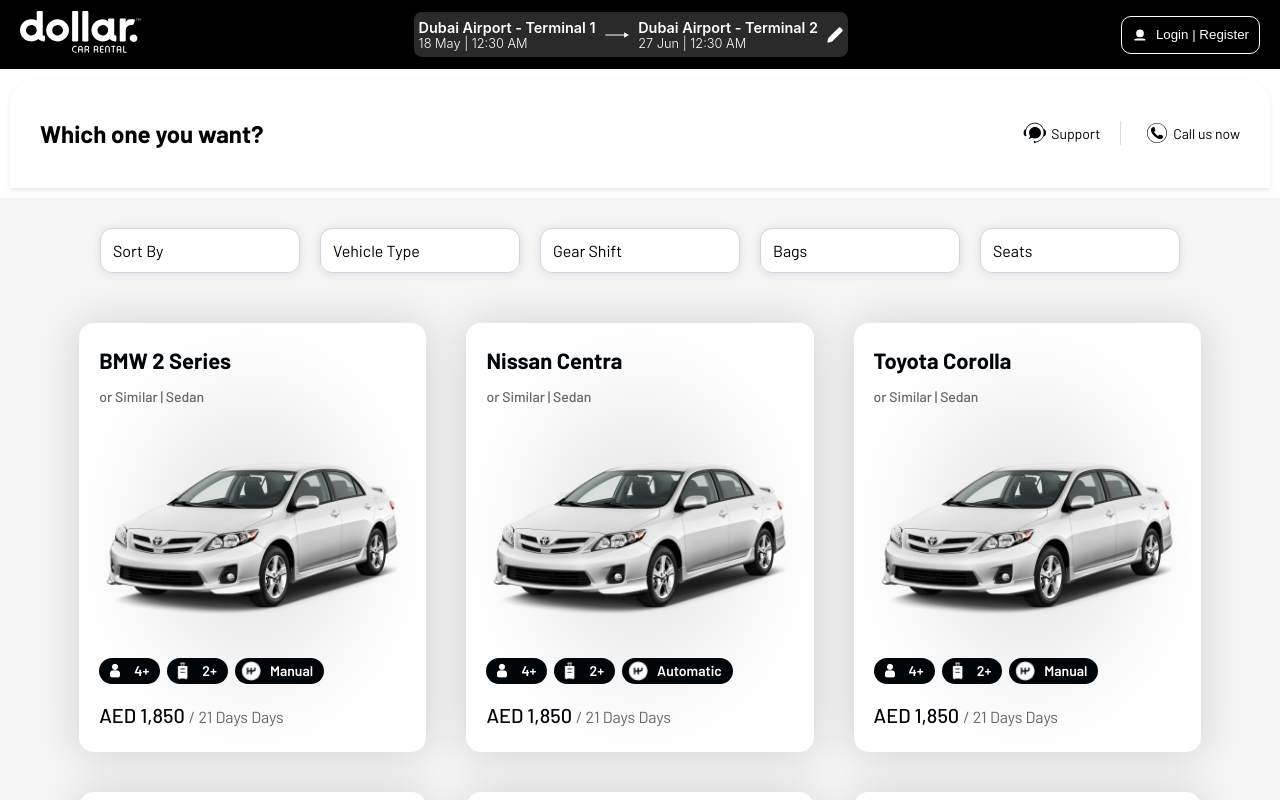
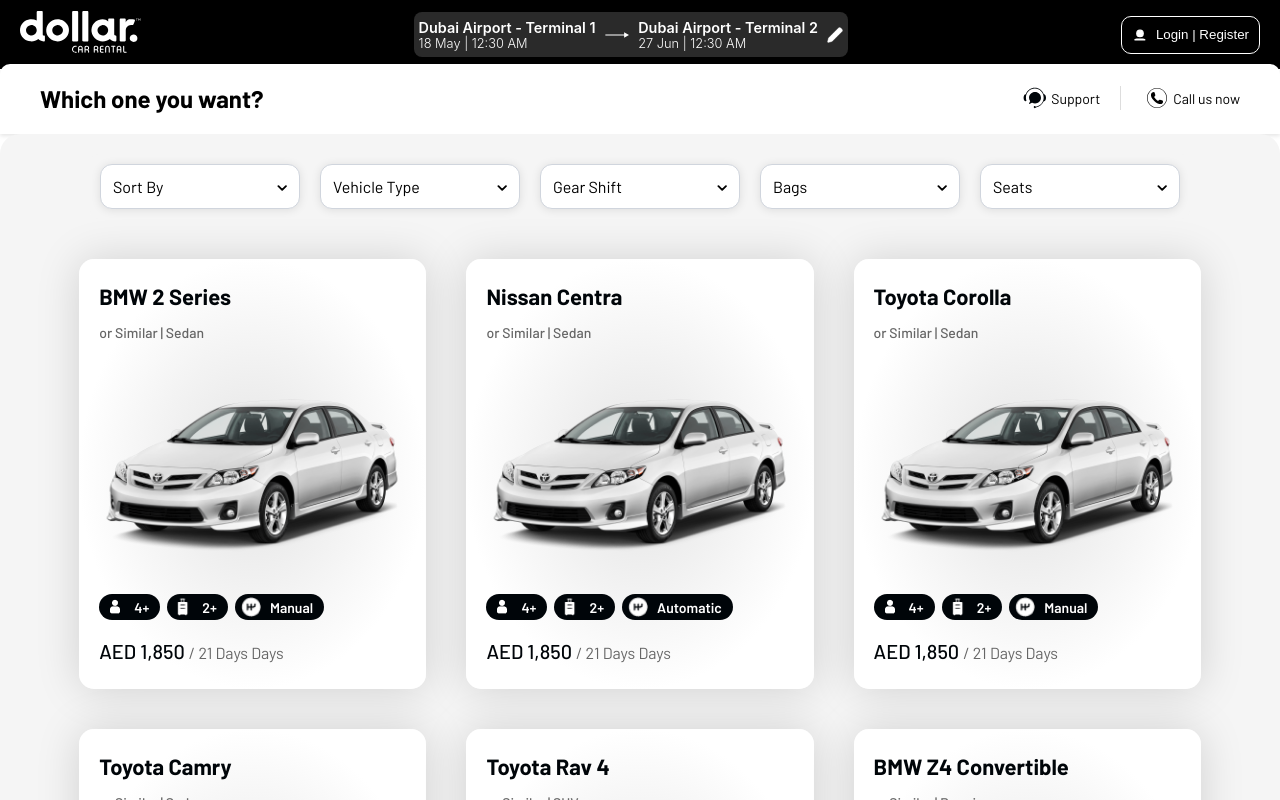
Before and after one commit to amrishkhan05/dollar-car-rental, a React (Create React App) app: page / in a window 1280 px wide. Shown: the top 800 px of the page. Built offline with nearby package versions, Linux system fonts and the light colour scheme.

Commit message:
Refactor dropdown styling and section component layout

```diff
--- a/src/components/DropDown/Dropdown.css
+++ b/src/components/DropDown/Dropdown.css
@@ -41,7 +41,9 @@
 .dropdown-header.selected .dropdown-arrow img {
   filter: invert(0);
 }
-
+.dropdown-header.unselected .dropdown-arrow img {
+  filter: invert(1);
+}
 .dropdown-menu {
   position: absolute;
   top: 100%;
--- a/src/components/DropDown/Dropdown.jsx
+++ b/src/components/DropDown/Dropdown.jsx
@@ -32,7 +32,9 @@
   return (
     <div className="dropdown">
       <div
-        className={`dropdown-header ${selectedOption ? "selected" : ""}`}
+        className={`dropdown-header ${
+          selectedOption ? "selected" : "unselected"
+        }`}
         onClick={toggleDropdown}
       >
         {getDisplayValue()}
--- a/src/components/Section/Section.css
+++ b/src/components/Section/Section.css
@@ -5,11 +5,13 @@
 .section-component {
   background: #ffffff;
   font-family: "Barlow", sans-serif;
-  padding: 20px 0;
-  margin: 10px;
-  border-radius: 25px 25px 0 0;
+  padding-bottom: 20px;
+  margin-top: -5px;
+  border-top-left-radius: 10px;
+  border-top-right-radius: 10px;
   position: relative;
   overflow: hidden;
+  height: 50px;
   box-shadow: 0 2px 4px rgba(0, 0, 0, 0.1);
 }
 
@@ -48,6 +50,7 @@
   display: flex;
   align-items: center;
   font-size: 14px;
+  cursor: pointer;
 }
 
 .action-item span:first-child {
--- a/src/components/footer/Footer.css
+++ b/src/components/footer/Footer.css
@@ -6,9 +6,10 @@
   background: #f8f8f8;
   font-family: "Barlow", sans-serif;
   border-top: 1px solid #e0e0e0;
-  padding: 20px 0;
+  /* padding: 20px 0; */
   position: relative;
   overflow: hidden;
+  margin-top: -10px;
 }
 
 .footer-top {
--- a/src/pages/Home.css
+++ b/src/pages/Home.css
@@ -4,15 +4,14 @@
   display: flex;
   flex-direction: column;
   align-items: center;
+  background-color: #f5f5f5;
+  border-radius: 20px;
+  z-index: 10;
   padding: 20px;
-  background-color: #f5f5f5;
 }
 
 .car-list {
   display: flex;
   flex-wrap: wrap;
   justify-content: center;
-  /* gap: 20px;
-  max-width: 1200px;
-  width: 100%; */
 }
```
